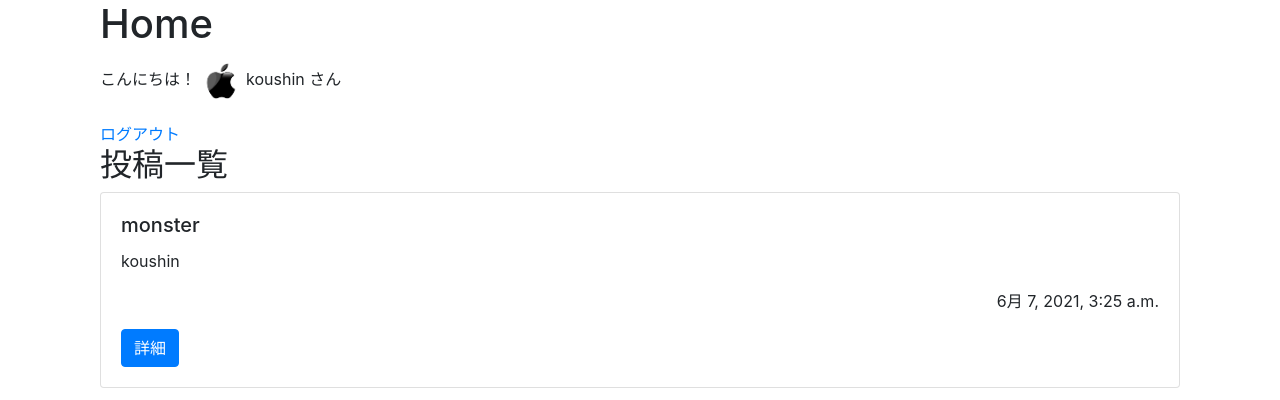
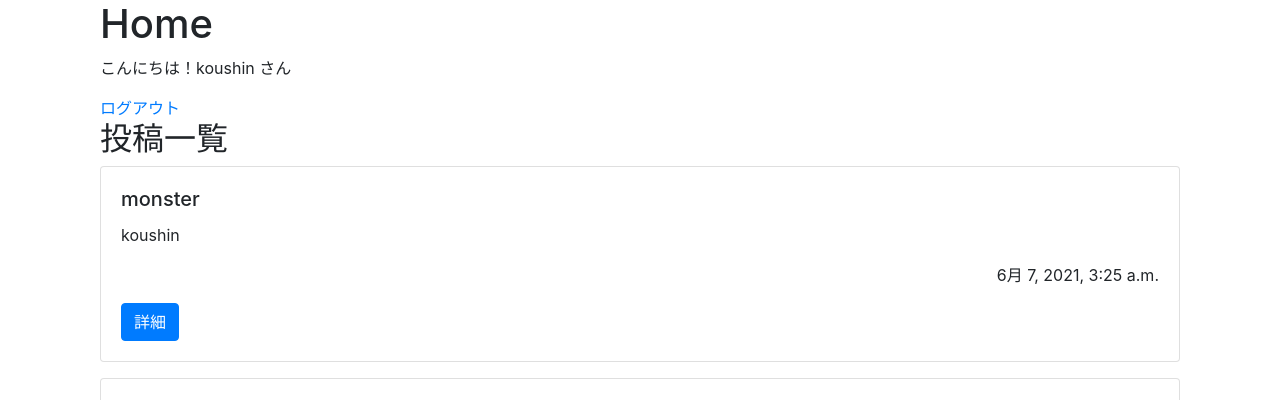
Before and after one commit to koushingnu/SNS, a Django app: page / in a window 1280 px wide. Shown: the part 58-458 px from the top of the page. Run offline with Django 3.2, Linux system fonts and the light colour scheme; a user stored in the database is signed in; data comes from the database, SQL or seed files in the repository.

Commit message:
Update home.html

```diff
--- a/templates/post/home.html
+++ b/templates/post/home.html
@@ -4,7 +4,7 @@
     <h1>Home</h1>
 
     {% if user.is_authenticated %}
-      <p>こんにちは！<img src="{{ user.avator.url }}" style='width:50px;height:auto'>{{ user.username }}
+      <p>こんにちは！{{ user.username }}
         さん
       </p>
       <a href="{% url 'logout' %}">ログアウト</a>
```
